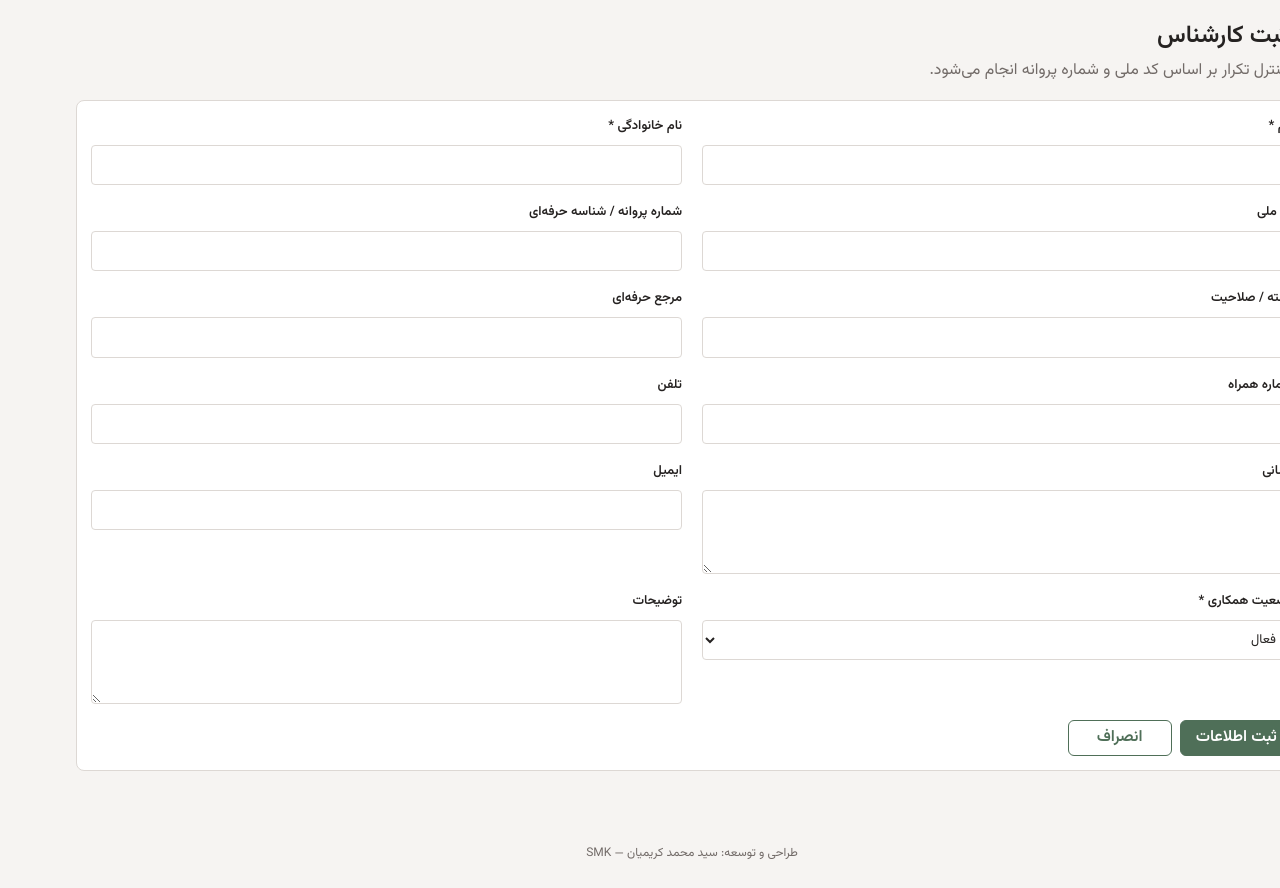
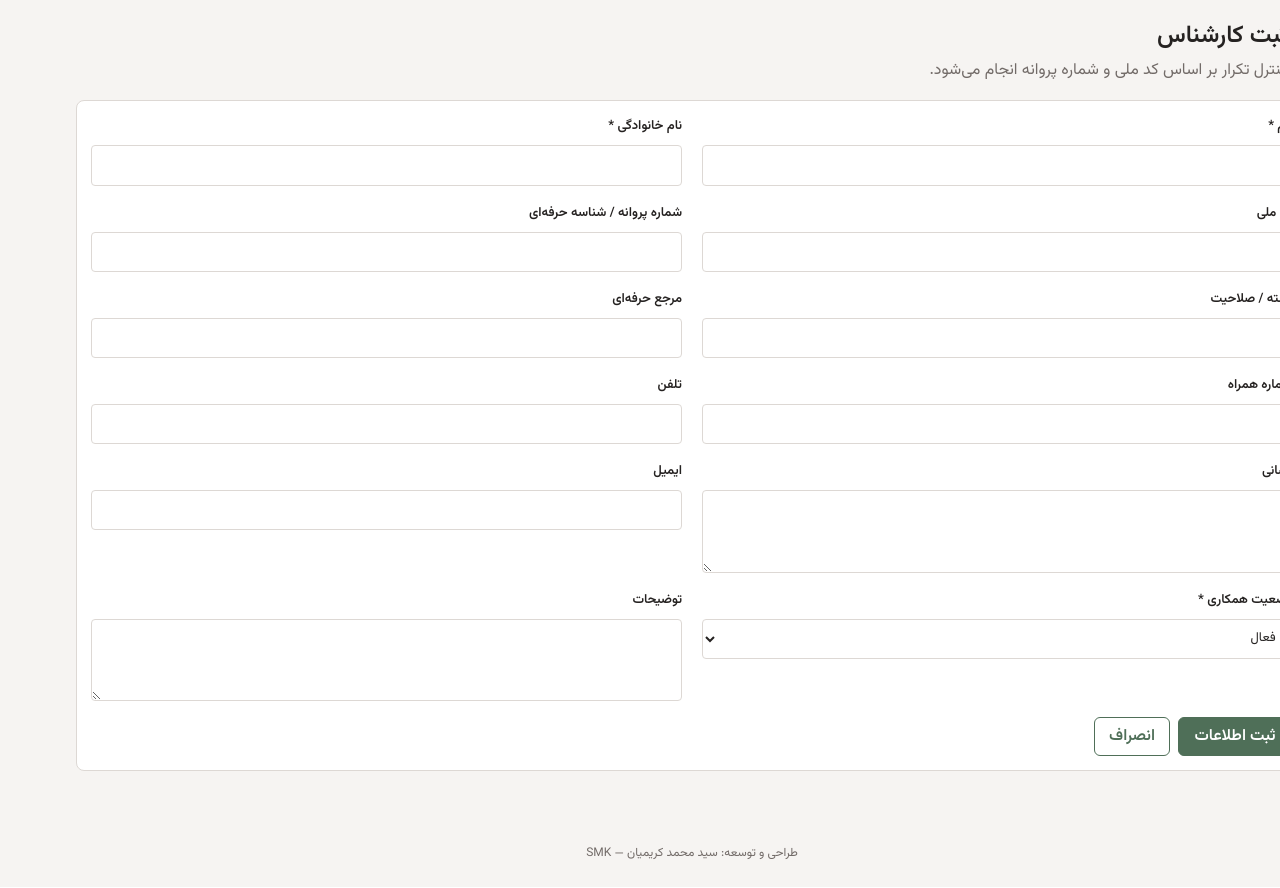
Before and after one commit to sazmantehkarimian-wq/sama-1405, a Django app: page /appraisers/new/ in a window 1280 px wide; the page is wider, and only the part inside the window is pictured. Shown: the part 107-995 px from the top of that part. Run offline with Django 4.2, Linux system fonts and the light colour scheme; the visitor is signed in with stand-in values (Sample User, id 1); parts of the project's set-up code (start-up, migrations or seed data) failed here and were passed over.

Commit message:
Refine Persian button geometry and form rhythm

```diff
--- a/design_system/static/design_system/css/refinement.css
+++ b/design_system/static/design_system/css/refinement.css
@@ -1,8 +1,8 @@
 :root{
   --nav-height:2.625rem;
-  --control-compact:1.875rem;
-  --control-standard:2.25rem;
-  --control-emphasized:2.25rem;
+  --control-compact:2rem;
+  --control-standard:2.35rem;
+  --control-emphasized:2.35rem;
 }
 
 /* Global shell alignment: every direct navigation item occupies exactly one row. */
@@ -28,63 +28,77 @@
   align-items:center;
   justify-content:center;
   padding:0 .7rem;
-  line-height:1.15;
+  line-height:1.45;
   border-bottom-width:2px;
 }
 .topnav details>div{top:100%}
 
-/* One button geometry across all operational screens. */
+/* Persian-safe button geometry: avoid clipping ascenders/descenders and artificial equal widths. */
 button,.button{
   min-height:var(--control-standard);
-  height:var(--control-standard);
-  min-width:6.5rem;
-  padding:.35rem .85rem;
+  height:auto;
+  min-width:0;
+  padding:.42rem .9rem;
   border-radius:.375rem;
-  line-height:1;
-  white-space:nowrap;
+  line-height:1.45;
+  white-space:normal;
+  text-align:center;
+  vertical-align:middle;
 }
 .button.compact,button.compact{
   min-height:var(--control-compact);
-  height:var(--control-compact);
-  min-width:5.75rem;
-  padding:.25rem .7rem;
+  height:auto;
+  min-width:0;
+  padding:.3rem .72rem;
+  font-size:var(--font-size-label);
+  line-height:1.45;
 }
 .button.emphasized,button.emphasized{
   min-height:var(--control-standard);
-  height:var(--control-standard);
-  padding-inline:.95rem;
+  height:auto;
+  padding-inline:1rem;
 }
 .button-row{
   align-items:center;
-  gap:.5rem;
+  gap:.45rem;
+  row-gap:.45rem;
 }
 .button-row>.button,
 .button-row>button{flex:0 0 auto}
 
-/* Keep filter actions compact instead of allowing visually oversized controls. */
-.filter-primary button{
-  width:7rem;
-  min-width:7rem;
+/* Contextual sizing instead of a global forced width. */
+.filter-primary button,
+.filters button{
+  min-inline-size:6.75rem;
+  max-inline-size:100%;
   justify-self:start;
   align-self:end;
 }
-.filters button{
-  min-width:7rem;
-  justify-self:start;
-}
+.table-wrap .button.compact,
+.table-wrap button.compact{min-inline-size:5.25rem}
+.page-header .button.compact{min-inline-size:0}
 
 /* Controls and form rhythm. */
 input,select,.control{min-height:var(--control-standard)}
 .multi-select>summary{min-height:var(--control-standard)}
+textarea{line-height:1.65}
 .container{padding-block:1.25rem 2rem}
 .page-header{margin-bottom:1rem;align-items:center}
-.card,.panel{padding:.875rem;margin-bottom:1rem}
+.card,.panel{padding:.9rem;margin-bottom:1rem}
 .form-grid,.detail-grid{gap:1rem}
 .entity-form{gap:1rem}
 .entity-form .form-grid{gap:1rem 1.25rem}
 .filter-panel-header{padding:.65rem 1rem}
 .filter-primary{padding:.875rem 1rem;gap:.75rem}
 .filter-advanced>summary{padding:.65rem 1rem}
+.inline-form{align-items:end}
+.inline-form button,.inline-form .button{align-self:end}
+
+/* Long administrative actions must remain readable on one or two clean lines. */
+.button-row .button,
+.button-row button,
+.filter-primary button,
+.filters button{overflow:visible}
 
 /* Responsive navigation remains one horizontal rail and scrolls instead of stepping vertically. */
 @media(max-width:1200px){
@@ -93,6 +107,7 @@ input,select,.control{min-height:var(--control-standard)}
 }
 
 @media(max-width:600px){
-  button,.button{min-width:auto}
+  button,.button{min-width:0;width:auto}
   .button-row{align-items:center}
+  .page-header{align-items:flex-start}
 }
```
